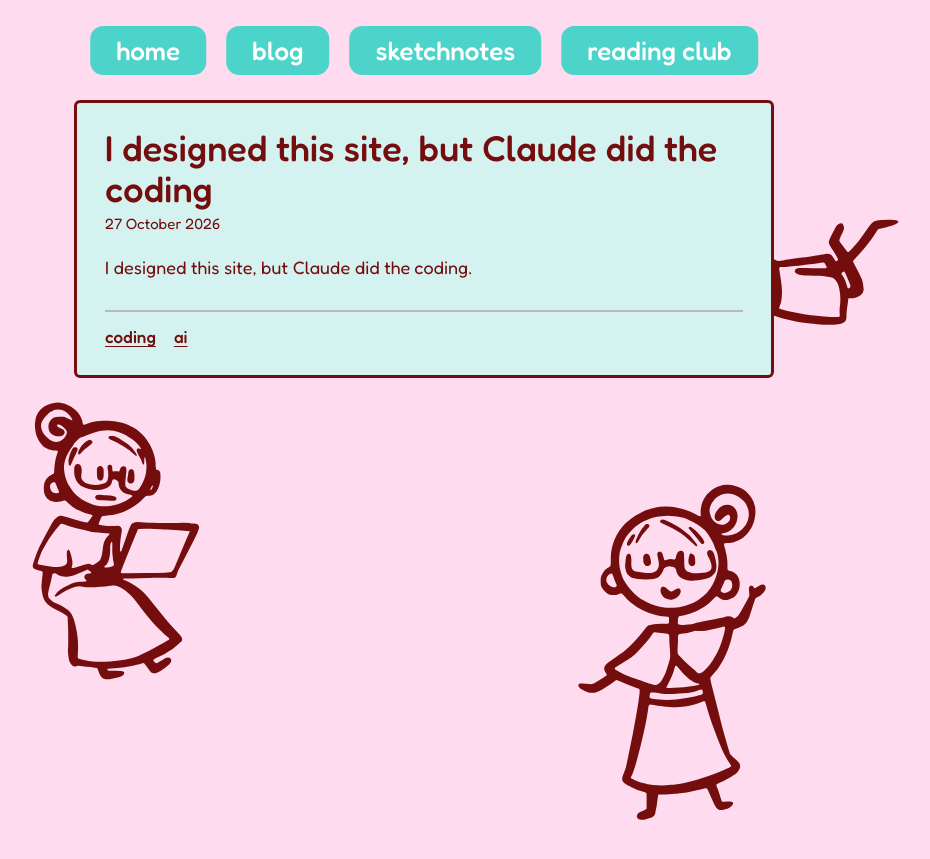
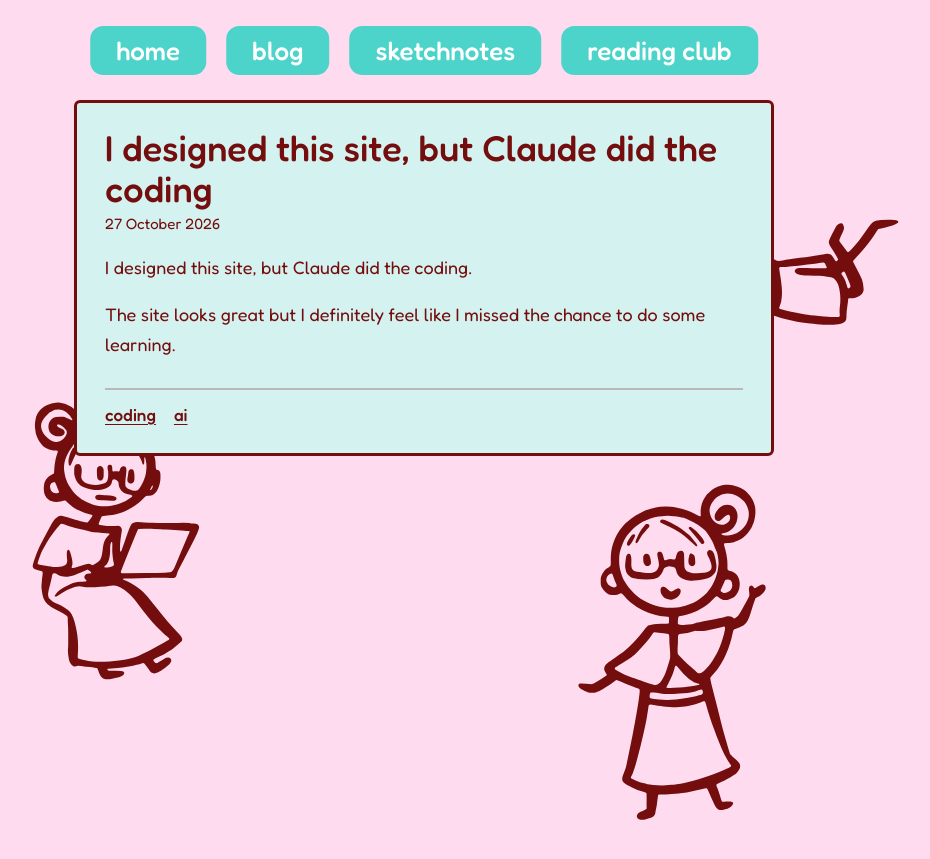
Before and after one commit to mish-tan/mish-tan.github.io, a Jekyll site: the page built from _posts/2026-10-27-thanks-claude-i-think.md, in a window 1280 px wide. Shown: the top 859 px of the page, without its empty margins (216-1146 px from the left). Built offline with Jekyll 4.4.1, drawn with Linux system fonts in a browser that asks for light colours.

```diff
--- a/_posts/2026-10-27-example-post-without-a-cover.md
+++ b/_posts/2026-10-27-thanks-claude-i-think.md
@@ -1,7 +1,8 @@
 ---
-layout: post
 title: I designed this site, but Claude did the coding
 tags: [coding, ai]
 ---
 
 I designed this site, but Claude did the coding.
+
+The site looks great but I definitely feel like I missed the chance to do some learning.
```
